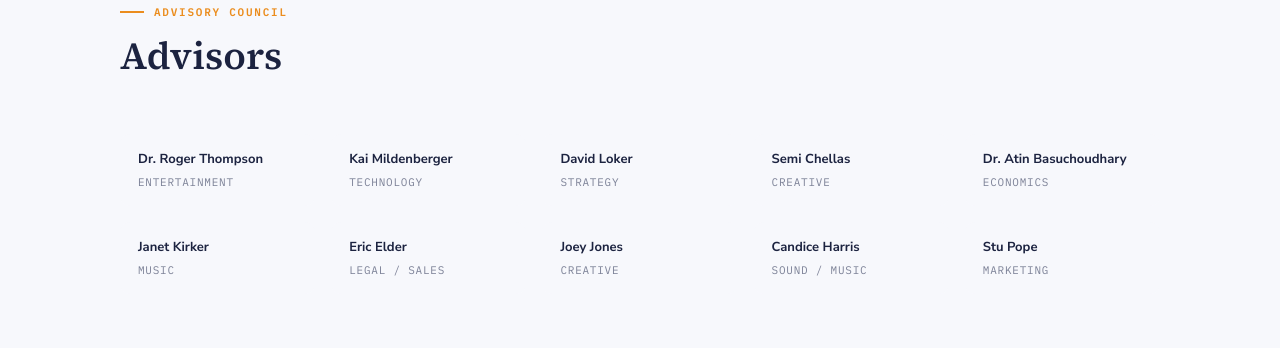
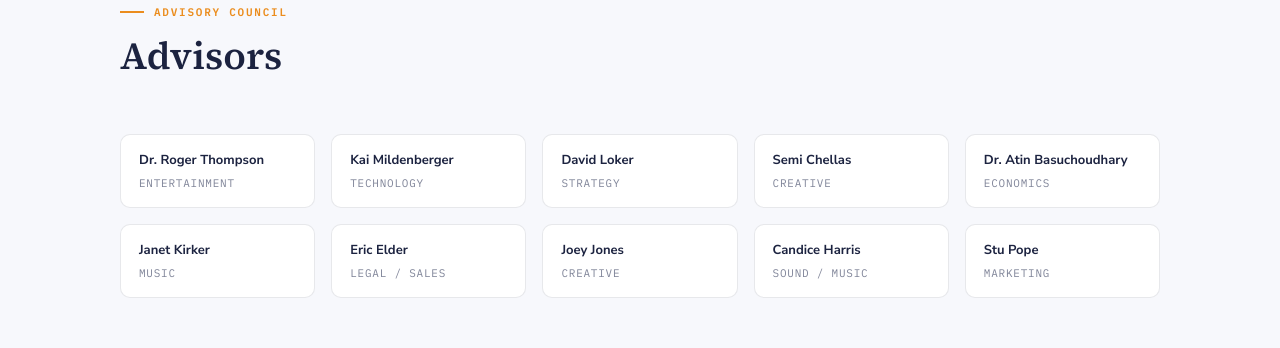
Before and after one commit to Interactivism/credtent, a plain HTML site: page about.html in a window 1280 px wide. Shown: the part 3600-3948 px from the top of the page. Drawn offline with Linux system fonts and the light colour scheme.

Commit message:
Advisor cards: white background with border to stand out from light grey section

```diff
--- a/styles.css
+++ b/styles.css
@@ -1530,7 +1530,8 @@ section { width: 100%; }
 }
 
 .advisor-card {
-  background: var(--c-bg-light);
+  background: #fff;
+  border: 1px solid var(--c-border);
   border-radius: 10px;
   padding: 16px 18px;
 }
```
